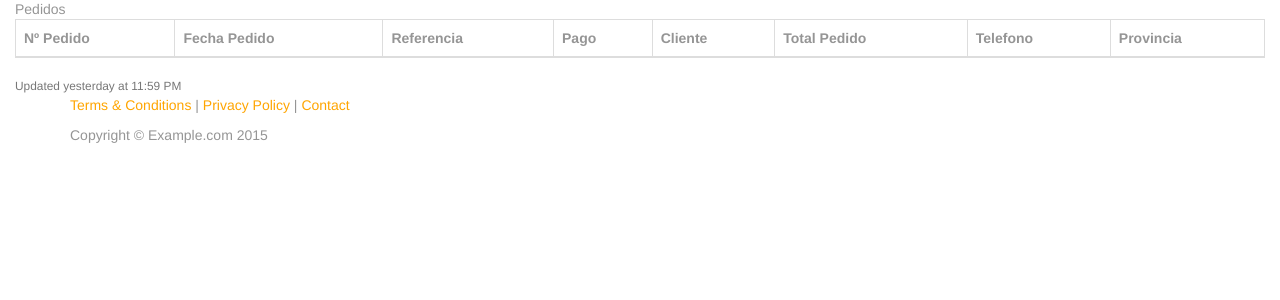
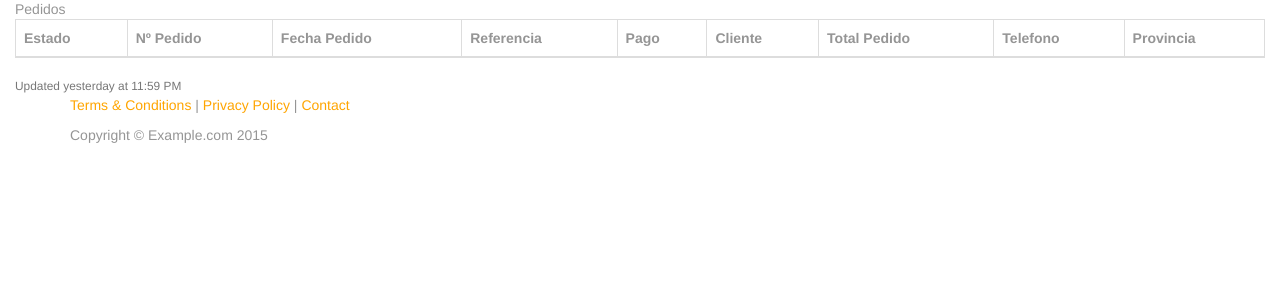
Before and after one commit to usuarioregalonatural/Analisis-Pedidos, a PHP site: page /view/datospedidos.php in a window 1280 px wide. Shown: the part 51-351 px from the top of the page. Run offline with PHP 8.4, Linux system fonts and the light colour scheme; data that the repository does not hold is empty.

Commit message:
estado pedido actualizado

```diff
--- a/www/css/custom.css
+++ b/www/css/custom.css
@@ -227,3 +227,7 @@ fieldset[disabled] .btn-primary.active {
   background-color: sandybrown;
   border-color: sandybrown;
 }
+
+celda{
+	background-color: #fff;
+}
--- a/www/sql/pedidoconcreto.sql
+++ b/www/sql/pedidoconcreto.sql
@@ -6,5 +6,6 @@ metodo_pago,
 nombre_cliente,
 precio_total_pedido,
 provincia_cliente,
-telefono_cliente
+telefono_cliente,
+estado_pedido
 from Cabeceras_Pedidos
--- a/www/sql/prueba.sql
+++ b/www/sql/prueba.sql
@@ -1,4 +1,5 @@
 SELECT
+estado_pedido,
 fecha,
 id_pedido,
 referencia,
--- a/www/view/datospedidos.php
+++ b/www/view/datospedidos.php
@@ -17,6 +17,8 @@ require_once('../partials/cabecerapedidosIni.html');
         <table class="table table-bordered" id="dataTable" width="100%" cellspacing="0">
             <thead>
             <tr>
+
+                <th>Estado</th>
                 <th>Nº Pedido</th>
                 <th>Fecha Pedido</th>
                 <th>Referencia</th>
@@ -46,6 +48,40 @@ $datos->obtenerdatos();
 foreach ($datos->resultado as $registro){
     //    $tamanyo=number_format($registro['size_fs']);
     echo "<tr>";
+    $n_estado_pedido=$registro['estado_pedido'];
+    switch ($n_estado_pedido){
+        case 2:
+            $estado_pedido="Pago Aceptado";
+            echo "<td style='background-color: #17d133;color: black;font-size: small'>" . $estado_pedido . "</td>"; // Pago Aceptado
+            break;
+        case 3:
+            $estado_pedido="En preparación";
+            echo "<td style='background-color: #ffce2e;color: black;font-size: small'>" . $estado_pedido . "</td>"; // En Preparación
+            break;
+        case 4:
+            $estado_pedido="Enviado";
+            echo "<td style='background-color: #f4e6f7;color: black;font-size: small'>" . $estado_pedido . "</td>"; // Enviado
+            break;
+        case 5:
+            $estado_pedido="Entregado";
+            echo "<td style='background-color: #d8f0bd;color: black;font-size: small'>" . $estado_pedido . "</td>"; // Entregado
+            break;
+        case 6:
+            $estado_pedido="Cancelado";
+            echo "<td style='background-color: #f57d62;color: black;font-size: small'>" . $estado_pedido . "</td>"; // Cancelado
+            break;
+        case 8:
+            $estado_pedido="Error Pago";
+            echo "<td style='background-color: #ffe600;color: black;font-size: small'>" . $estado_pedido . "</td>"; // Error en Pago
+            break;
+        case 10:
+            $estado_pedido="Pdte. Transferencia";
+            echo "<td style='background-color: #9ae4fc;color: black;font-size: small'>" . $estado_pedido . "</td>"; // Pdte. Transf.
+            break;
+
+    }
+
+
     ?><td><a href=<?php  echo "'./datospedidosdetalle.php?idpedido=" . $registro['id_pedido'] . "'>". $registro['id_pedido'] . "</a></td>";
     echo "<td>" . $registro['fecha'] . "</td>";
     echo "<td>" . $registro['referencia'] . "</td>";
```
Also changed, not shown: www/view/datospedidosdetalle.php (+33 -0 lines), 1 other file.
